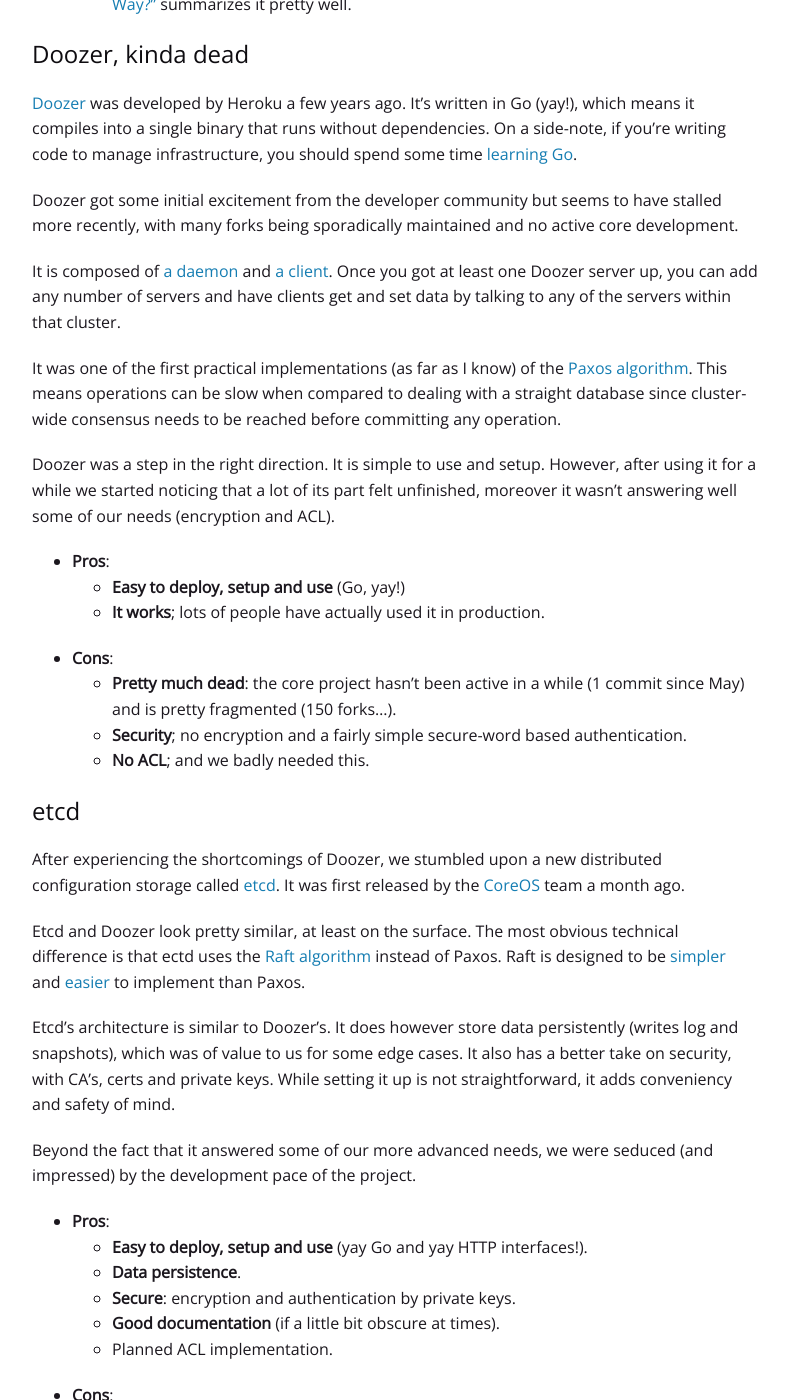
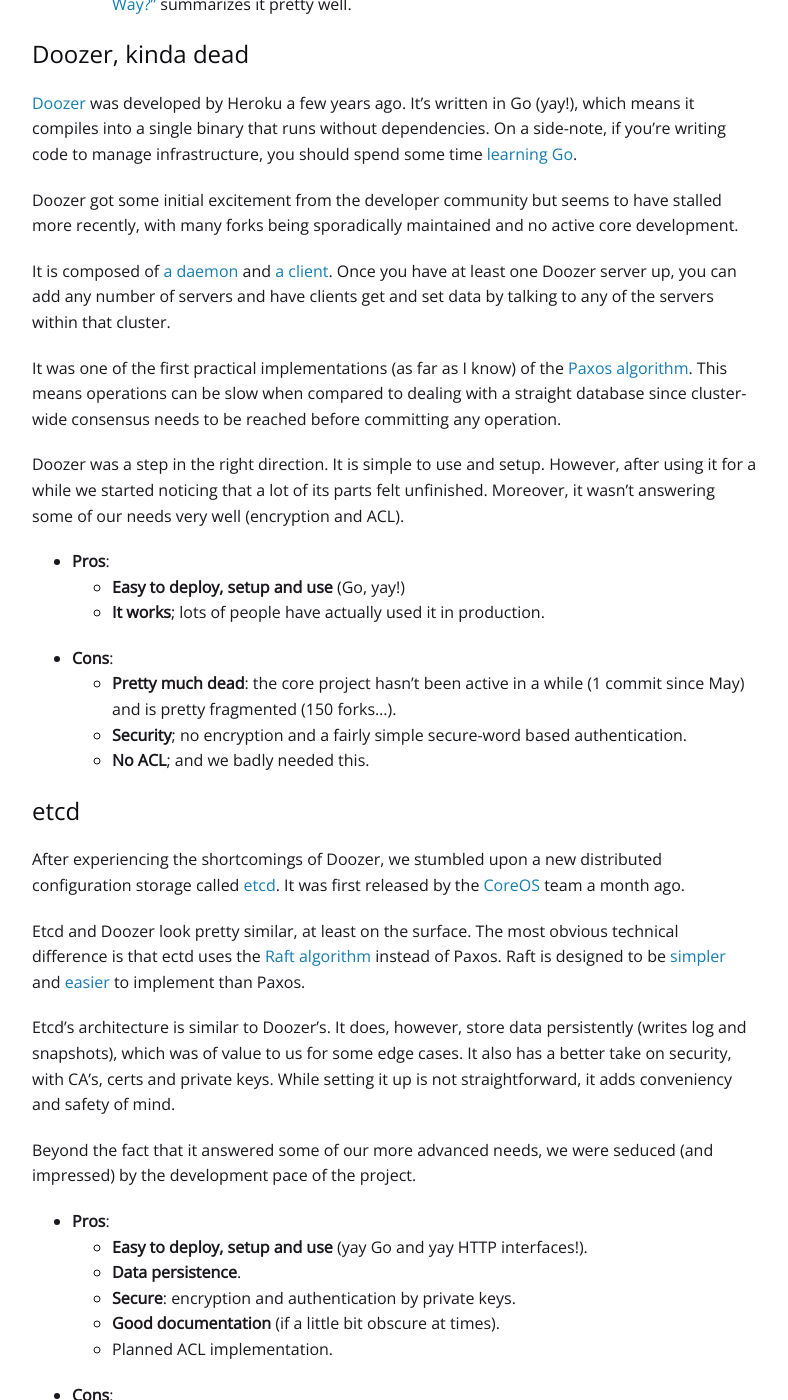
Before and after one commit to isabella232/devo-ps.github.io, a Jekyll site: the page built from _posts/blog/2013-09-11-zookeeper-vs-doozer-vs-etcd.md, in a window 1280 px wide and 1400 px high, scrolled down 1144 px. Shown: the whole window, without its empty margins (119-907 px from the left). Built offline with Jekyll 4.4.1, drawn with Linux system fonts in a browser that asks for light colours; comment, search, counter and statistics services are not loaded; some of the changed text lies outside the part shown.

Commit message:
Update 2013-09-11-zookeeper-vs-doozer-vs-etcd.md
Some small grammatical changes.

```diff
--- a/_posts/blog/2013-09-11-zookeeper-vs-doozer-vs-etcd.md
+++ b/_posts/blog/2013-09-11-zookeeper-vs-doozer-vs-etcd.md
@@ -34,11 +34,11 @@
 
 Doozer got some initial excitement from the developer community but seems to have stalled more recently, with many forks being sporadically maintained and no active core development.
 
-It is composed of [a daemon](https://github.com/ha/doozerd) and [a client](https://github.com/ha/doozer). Once you got at least one Doozer server up, you can add any number of servers and have clients get and set data by talking to any of the servers within that cluster.
+It is composed of [a daemon](https://github.com/ha/doozerd) and [a client](https://github.com/ha/doozer). Once you have at least one Doozer server up, you can add any number of servers and have clients get and set data by talking to any of the servers within that cluster.
 
 It was one of the first practical implementations (as far as I know) of the [Paxos algorithm](http://en.wikipedia.org/wiki/Paxos_(computer_science)). This means operations can be slow when compared to dealing with a straight database since cluster-wide consensus needs to be reached before committing any operation.
 
-Doozer was a step in the right direction. It is simple to use and setup. However,  after using it for a while we started noticing that a lot of its part felt unfinished, moreover it wasn't answering well some of our needs (encryption and ACL).
+Doozer was a step in the right direction. It is simple to use and setup. However,  after using it for a while we started noticing that a lot of its parts felt unfinished. Moreover, it wasn't answering some of our needs very well (encryption and ACL).
 
 * **Pros**:
   * **Easy to deploy, setup and use** (Go, yay!)
@@ -55,7 +55,7 @@
 
 Etcd and Doozer look pretty similar, at least on the surface. The most obvious technical difference is that ectd uses the [Raft algorithm](http://en.wikipedia.org/wiki/Raft_%28computer_science%29) instead of Paxos. Raft is designed to be [simpler](https://ramcloud.stanford.edu/wiki/download/attachments/11370504/raft.pdf) and [easier](http://kellabyte.com/2013/05/09/an-alternative-to-paxos-the-raft-consensus-algorithm/) to implement than Paxos.
 
-Etcd's architecture is similar to Doozer's. It does however store data persistently (writes log and snapshots), which was of value to us for some edge cases. It also has a better take on security, with CA's, certs and private keys. While setting it up is not straightforward, it adds conveniency and safety of mind.
+Etcd's architecture is similar to Doozer's. It does, however, store data persistently (writes log and snapshots), which was of value to us for some edge cases. It also has a better take on security, with CA's, certs and private keys. While setting it up is not straightforward, it adds conveniency and safety of mind.
 
 Beyond the fact that it answered some of our more advanced needs, we were seduced (and impressed) by the development pace of the project.
 
```
Also changed, not shown: other parts of _posts/blog/2013-09-11-zookeeper-vs-doozer-vs-etcd.md (+1 -1 lines).
